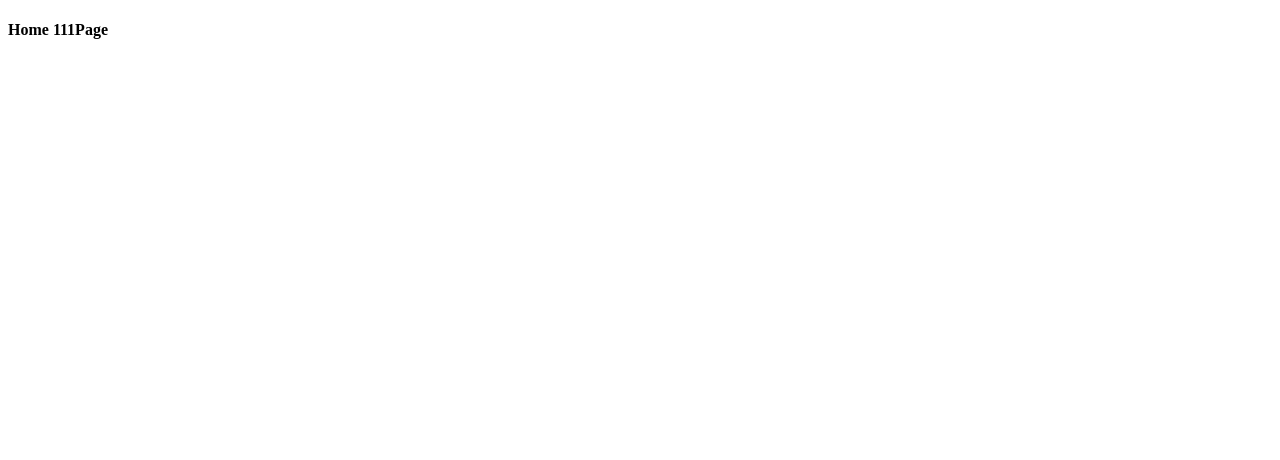
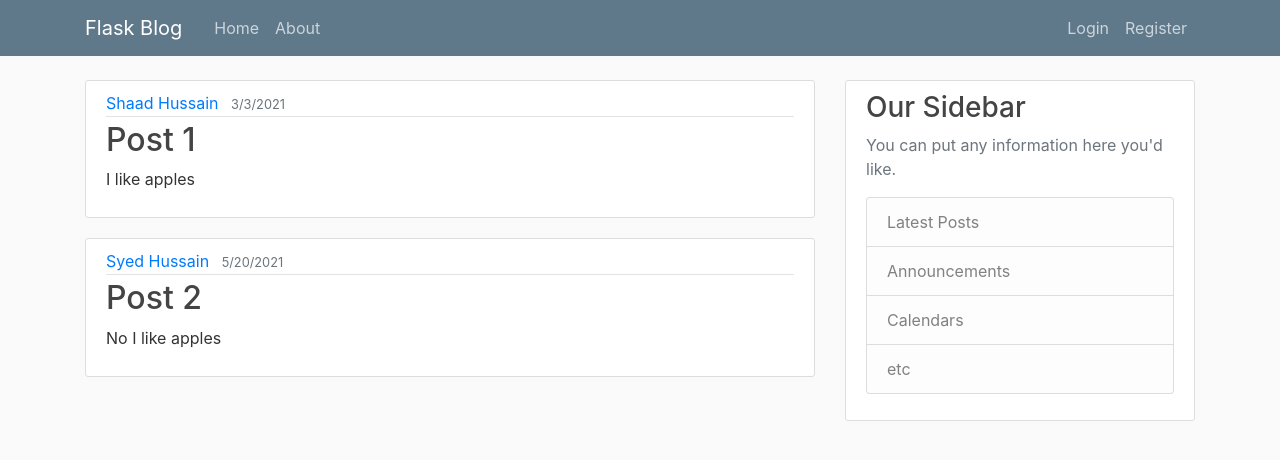
Before and after one commit to ShaadHussain/Kantabury, a Flask app: page / in a window 1280 px wide. Before the commit the part shown is almost empty. Shown: the top 460 px of the page. Run offline with Flask 2, Linux system fonts and the light colour scheme; some libraries are stand-ins or nearby versions.

Commit message:
Added major style updates

```diff
--- a/kanta_flask.py
+++ b/kanta_flask.py
@@ -1,4 +1,4 @@
-from flask import Flask, render_template
+from flask import Flask, render_template, url_for
 app = Flask(__name__)
 
 posts = [
@@ -21,12 +21,12 @@ posts = [
 @app.route("/")
 @app.route("/home")
 def home():
-    return render_template('home.html')
+    return render_template('home.html', posts=posts)
 
 
 @app.route("/about")
 def about():
-    return render_template('about.html', posts=posts)
+    return render_template('about.html')
 
 
 if __name__ == '__main__':
--- /dev/null
+++ b/static/main.css
@@ -0,0 +1,80 @@
+body {
+    background: #fafafa;
+    color: #333333;
+    margin-top: 5rem;
+  }
+
+  h1, h2, h3, h4, h5, h6 {
+    color: #444444;
+  }
+
+  .bg-steel {
+    background-color: #5f788a;
+  }
+
+  .site-header .navbar-nav .nav-link {
+    color: #cbd5db;
+  }
+
+  .site-header .navbar-nav .nav-link:hover {
+    color: #ffffff;
+  }
+
+  .site-header .navbar-nav .nav-link.active {
+    font-weight: 500;
+  }
+
+  .content-section {
+    background: #ffffff;
+    padding: 10px 20px;
+    border: 1px solid #dddddd;
+    border-radius: 3px;
+    margin-bottom: 20px;
+  }
+
+  .article-title {
+    color: #444444;
+  }
+
+  a.article-title:hover {
+    color: #428bca;
+    text-decoration: none;
+  }
+
+  .article-content {
+    white-space: pre-line;
+  }
+
+  .article-img {
+    height: 65px;
+    width: 65px;
+    margin-right: 16px;
+  }
+
+  .article-metadata {
+    padding-bottom: 1px;
+    margin-bottom: 4px;
+    border-bottom: 1px solid #e3e3e3
+  }
+
+  .article-metadata a:hover {
+    color: #333;
+    text-decoration: none;
+  }
+
+  .article-svg {
+    width: 25px;
+    height: 25px;
+    vertical-align: middle;
+  }
+
+  .account-img {
+    height: 125px;
+    width: 125px;
+    margin-right: 20px;
+    margin-bottom: 16px;
+  }
+
+  .account-heading {
+    font-size: 2.5rem;
+  }
--- a/templates/home.html
+++ b/templates/home.html
@@ -1,12 +1,16 @@
-<!DOCTYPE html>
-<html lang="en">
-<head>
-    <meta charset="UTF-8">
-    <meta name="viewport" content="width=device-width, initial-scale=1.0">
-    <title>Document</title>
-</head>
-<body>
+{% extends "layout.html" %}
 
-    <h4> Home 111Page </h4>
-</body>
-</html>
+{% block content %}
+   {% for post in posts %}
+   <article class="media content-section">
+    <div class="media-body">
+      <div class="article-metadata">
+        <a class="mr-2" href="#">{{ post.author }}</a>
+        <small class="text-muted">{{ post.date_posted }}</small>
+      </div>
+      <h2><a class="article-title" href="#">{{ post.title }}</a></h2>
+      <p class="article-content">{{ post.content }}</p>
+    </div>
+  </article>
+    {% endfor %}
+{% endblock content %}
--- /dev/null
+++ b/templates/layout.html
@@ -0,0 +1,65 @@
+<!DOCTYPE html>
+<html lang="en">
+<head>
+       <!-- Required meta tags -->
+       <meta charset="utf-8">
+       <meta name="viewport" content="width=device-width, initial-scale=1, shrink-to-fit=no">
+
+       <link rel="stylesheet" href="https://stackpath.bootstrapcdn.com/bootstrap/4.3.1/css/bootstrap.min.css" integrity="sha384-ggOyR0iXCbMQv3Xipma34MD+dH/1fQ784/j6cY/iJTQUOhcWr7x9JvoRxT2MZw1T" crossorigin="anonymous">
+       <link rel="stylesheet" type="text/css" href="{{ url_for('static', filename='main.css')}}">
+       {% if title %}
+    <title>Kantabury About - {{ title }} </title>
+    {% else %}
+        <title>BCBCBCB Kanta About </title>
+    {% endif %}
+</head>
+<body>
+
+    <header class="site-header">
+        <nav class="navbar navbar-expand-md navbar-dark bg-steel fixed-top">
+          <div class="container">
+            <a class="navbar-brand mr-4" href="/">Flask Blog</a>
+            <button class="navbar-toggler" type="button" data-toggle="collapse" data-target="#navbarToggle" aria-controls="navbarToggle" aria-expanded="false" aria-label="Toggle navigation">
+              <span class="navbar-toggler-icon"></span>
+            </button>
+            <div class="collapse navbar-collapse" id="navbarToggle">
+              <div class="navbar-nav mr-auto">
+                <a class="nav-item nav-link" href="/">Home</a>
+                <a class="nav-item nav-link" href="/about">About</a>
+              </div>
+              <!-- Navbar Right Side -->
+              <div class="navbar-nav">
+                <a class="nav-item nav-link" href="/login">Login</a>
+                <a class="nav-item nav-link" href="/register">Register</a>
+              </div>
+            </div>
+          </div>
+        </nav>
+      </header>
+
+
+      <main role="main" class="container">
+        <div class="row">
+          <div class="col-md-8">
+            {% block content %}{% endblock %}
+          </div>
+          <div class="col-md-4">
+            <div class="content-section">
+              <h3>Our Sidebar</h3>
+              <p class='text-muted'>You can put any information here you'd like.
+                <ul class="list-group">
+                  <li class="list-group-item list-group-item-light">Latest Posts</li>
+                  <li class="list-group-item list-group-item-light">Announcements</li>
+                  <li class="list-group-item list-group-item-light">Calendars</li>
+                  <li class="list-group-item list-group-item-light">etc</li>
+                </ul>
+              </p>
+            </div>
+          </div>
+        </div>
+      </main>
+    <script src="https://code.jquery.com/jquery-3.3.1.slim.min.js" integrity="sha384-q8i/X+965DzO0rT7abK41JStQIAqVgRVzpbzo5smXKp4YfRvH+8abtTE1Pi6jizo" crossorigin="anonymous"></script>
+<script src="https://cdnjs.cloudflare.com/ajax/libs/popper.js/1.14.7/umd/popper.min.js" integrity="sha384-UO2eT0CpHqdSJQ6hJty5KVphtPhzWj9WO1clHTMGa3JDZwrnQq4sF86dIHNDz0W1" crossorigin="anonymous"></script>
+<script src="https://stackpath.bootstrapcdn.com/bootstrap/4.3.1/js/bootstrap.min.js" integrity="sha384-JjSmVgyd0p3pXB1rRibZUAYoIIy6OrQ6VrjIEaFf/nJGzIxFDsf4x0xIM+B07jRM" crossorigin="anonymous"></script>
+</body>
+</html>
```
Also changed, not shown: templates/about.html (+5 -15 lines).
